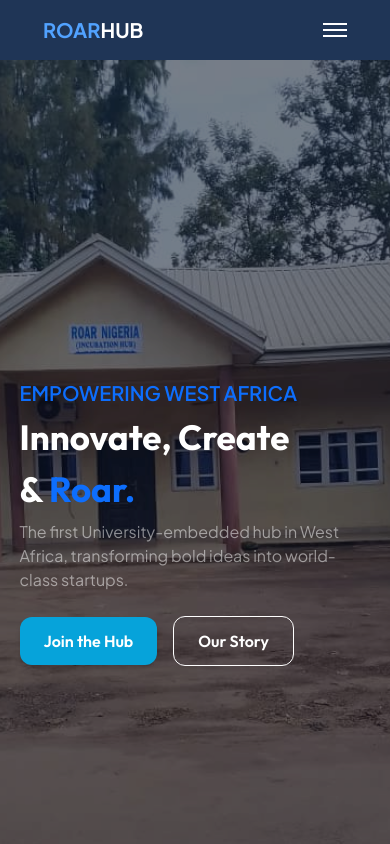
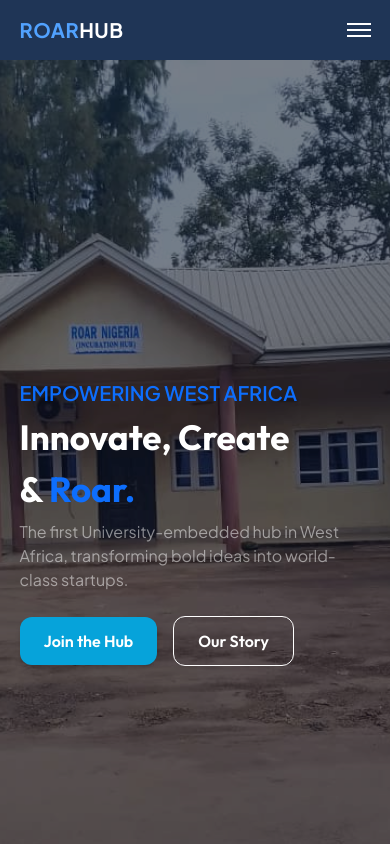
Before and after one commit to chiscookeke11/roarhub-v2, a Next.js app: page / in a window 390 px wide. Shown: the top 844 px of the page. Built offline with nearby package versions, Linux system fonts and the light colour scheme.

Commit message:
Fix navbar anchor links and responsive behavior

```diff
--- a/app/globals.css
+++ b/app/globals.css
@@ -21,8 +21,17 @@
   }
 } */
 
+html {
+  scroll-behavior: smooth;
+}
+
 body {
   background: var(--background);
   color: var(--foreground);
   font-family: Arial, Helvetica, sans-serif;
 }
+
+section[id],
+div[id] {
+  scroll-margin-top: 96px;
+}
--- a/components/CTASection.tsx
+++ b/components/CTASection.tsx
@@ -5,7 +5,7 @@
 
 export default function CTASection() {
     return (
-        <section className="w-full my-10 md:my-20 max-w-sm md:max-w-325 bg-[#091E3E] mx-auto py-20 px-[4%] rounded-3xl flex items-center justify-center flex-col text-center text-white gap-5 font-plus-jakarta  "  >
+        <section id="events" className="w-full my-10 md:my-20 max-w-sm md:max-w-325 bg-[#091E3E] mx-auto py-20 px-[4%] rounded-3xl flex items-center justify-center flex-col text-center text-white gap-5 font-plus-jakarta  "  >
             <h1 className="font-outfit font-bold text-2xl md:text-5xl  "  >Ready to Build the Future?</h1>
             <p className="text-[#ffffff80] text-lg md:text-xl "  >Join our next cohort of founders and turn your research into a global startup.</p>
 
--- a/components/ui/Navabar.tsx
+++ b/components/ui/Navabar.tsx
@@ -1,57 +1,70 @@
 "use client";
+
 import { useState } from "react";
 import Link from "next/link";
+
+const navLinks = [
+  { href: "#hero", label: "Home" },
+  { href: "#whoWeAre", label: "About" },
+  { href: "#pillars", label: "Drive" },
+  { href: "#ecosystem", label: "Startups" },
+  { href: "#events", label: "Events" },
+  { href: "#team", label: "Team" },
+];
 
 export default function Navbar() {
   const [open, setOpen] = useState(false);
 
   return (
-    <nav className="w-full bg-[#1f3556] text-white  md:px-12 py-4 flex items-center justify-between font-plus-jakarta px-[11%] lg:px-[10%] ">
-      {/* Logo */}
-      <div className="text-xl font-bold">
+    <nav className="sticky top-0 z-50 w-full bg-[#1f3556] text-white px-[5%] lg:px-[10%] py-4 font-plus-jakarta">
+      <div className="mx-auto flex w-full max-w-7xl items-center justify-between gap-6">
+        <Link href="#hero" className="text-xl font-bold tracking-wide">
           <span className="text-blue-400">ROAR</span>HUB
-      </div>
+        </Link>
 
-      {/* Desktop Menu */}
-      <div className="hidden lg:flex items-center gap-8">
-        <Link href="#" className="text-gray-300 hover:text-blue-400 text-sm ">Home</Link>
-        <Link href="#" className="text-gray-300 hover:text-blue-400 text-sm">About</Link>
-        <Link href="#" className="text-gray-300 hover:text-blue-400 text-sm">Drive</Link>
-        <Link href="#" className="text-gray-300 hover:text-blue-400 text-sm">Startups</Link>
-        <Link href="#" className="text-gray-300 hover:text-blue-400 text-sm">Events</Link>
-        <Link href="#" className="text-gray-300 hover:text-blue-400 text-sm">Team</Link>
+        <div className="hidden md:flex items-center gap-6 lg:gap-8">
+          {navLinks.map((link) => (
+            <Link
+              key={link.href}
+              href={link.href}
+              className="text-gray-300 hover:text-blue-400 text-sm transition-colors"
+            >
+              {link.label}
+            </Link>
+          ))}
 
           <Link
-          href="#"
-          className="bg-cyan-500 hover:bg-cyan-600 px-4 py-2 rounded-lg font-medium"
+            href="#events"
+            className="bg-cyan-500 hover:bg-cyan-600 px-4 py-2 rounded-lg font-medium text-sm transition-colors"
           >
             Get Started
           </Link>
         </div>
 
-      {/* Mobile Toggle */}
-      <div
-        className="lg:hidden flex flex-col cursor-pointer"
-        onClick={() => setOpen(!open)}
+        <button
+          type="button"
+          className="md:hidden flex flex-col cursor-pointer"
+          aria-label="Toggle menu"
+          aria-expanded={open}
+          onClick={() => setOpen((current) => !current)}
         >
-        <span className="w-6 h-0.5 bg-white mb-1"></span>
-        <span className="w-6 h-0.5 bg-white mb-1"></span>
-        <span className="w-6 h-0.5 bg-white"></span>
+          <span className="w-6 h-0.5 bg-white mb-1" />
+          <span className="w-6 h-0.5 bg-white mb-1" />
+          <span className="w-6 h-0.5 bg-white" />
+        </button>
       </div>
 
-      {/* Mobile Menu */}
       {open && (
-        <div className="absolute top-16 left-0 w-full bg-[#1f3556] flex flex-col items-center gap-6 py-6 md:hidden text-xs ">
-          <Link href="#hero" onClick={() => setOpen(false)}>Home</Link>
-          <Link href="#whoWeAre" onClick={() => setOpen(false)}>About</Link>
-          <Link href="#pillars" onClick={() => setOpen(false)}>Drive</Link>
-          <Link href="#ecosystem" onClick={() => setOpen(false)}>Startups</Link>
-          <Link href="#" onClick={() => setOpen(false)}>Events</Link>
-          <Link href="team" onClick={() => setOpen(false)}>Team</Link>
+        <div className="md:hidden mt-4 border-t border-white/10 pt-4 flex flex-col items-start gap-4 text-sm">
+          {navLinks.map((link) => (
+            <Link key={link.href} href={link.href} onClick={() => setOpen(false)}>
+              {link.label}
+            </Link>
+          ))}
 
           <Link
-            href="#"
-            className="bg-cyan-500 px-4 py-2 rounded-lg"
+            href="#events"
+            className="bg-cyan-500 px-4 py-2 rounded-lg font-medium"
             onClick={() => setOpen(false)}
           >
             Get Started
```
Lines whose indentation alone changed are shown as unchanged.
